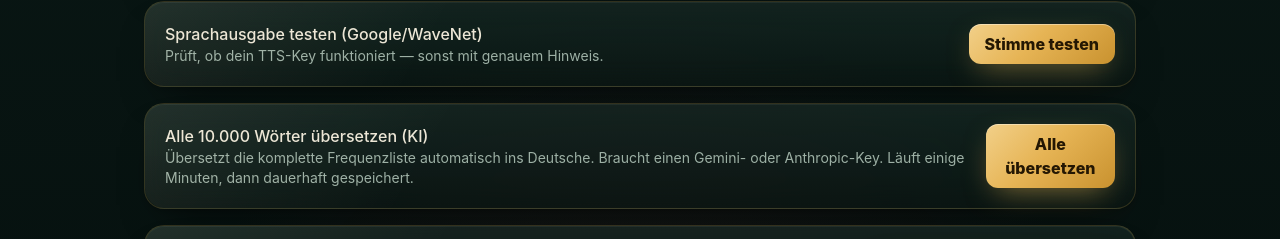
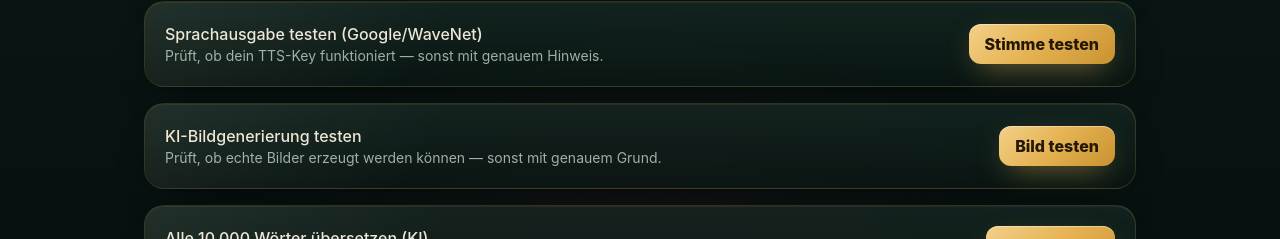
Before and after one commit to vinni03062004-hue/Spanico, a Next.js app: page /admin in a window 1280 px wide. Shown: the part 450-689 px from the top of the page. Built offline with nearby package versions, Linux system fonts and the light colour scheme; no server answers.

Commit message:
Add files via upload

```diff
--- a/src/app/admin/page.tsx
+++ b/src/app/admin/page.tsx
@@ -23,6 +23,14 @@ export default function Admin() {
     try { setTts(await fetch("/api/tts/test").then((r) => r.json())); }
     catch { setTts({ ok: false, message: "Anfrage fehlgeschlagen" }); }
     setTtsBusy(false);
+  }
+  const [img, setImg] = useState<any>(null);
+  const [imgBusy, setImgBusy] = useState(false);
+  async function testImage() {
+    setImgBusy(true); setImg(null);
+    try { setImg(await fetch("/api/image/test").then((r) => r.json())); }
+    catch { setImg({ ok: false, message: "Anfrage fehlgeschlagen" }); }
+    setImgBusy(false);
   }
   async function seed() {
     let offset: number | null = 0;
@@ -121,6 +129,21 @@ export default function Admin() {
         )}
       </div>
 
+      <div className="card p-5">
+        <div className="flex items-center justify-between">
+          <div><p className="font-medium">KI-Bildgenerierung testen</p><p className="label">Prüft, ob echte Bilder erzeugt werden können — sonst mit genauem Grund.</p></div>
+          <button className="btn btn-primary" onClick={testImage} disabled={imgBusy}>{imgBusy ? "…" : "Bild testen"}</button>
+        </div>
+        {img && (
+          <div className={`mt-3 rounded-xl p-3 border text-sm ${img.ok ? "border-good/50 bg-good/10" : "border-bad/40 bg-bad/10"}`}>
+            <p className="font-medium">{img.ok ? "✓ Bildgenerierung funktioniert" : "✗ Bildgenerierung nicht möglich"}</p>
+            {img.status && <p className="text-muted">Status {img.status} · {img.model}</p>}
+            {img.message && <p className="text-muted">{img.message}</p>}
+            {img.hinweis && <p className="text-warn mt-1">→ {img.hinweis}</p>}
+          </div>
+        )}
+      </div>
+
       <div className="card p-5 border-accent/40">
         <div className="flex items-center justify-between">
           <div>
--- a/src/app/api/image/route.ts
+++ b/src/app/api/image/route.ts
@@ -44,11 +44,15 @@ export async function GET(req: NextRequest) {
         generationConfig: { responseModalities: ["TEXT", "IMAGE"] },
       }),
     });
-    if (!res.ok) return new NextResponse(null, { status: 404 });
+    if (!res.ok) {
+      const body = await res.text().catch(() => "");
+      console.error("[image] Gemini", res.status, body.slice(0, 300));
+      return new NextResponse(null, { status: 404 });
+    }
     const data = await res.json();
     const parts = data?.candidates?.[0]?.content?.parts || [];
     const img = parts.find((p: any) => p.inlineData?.data);
-    if (!img) return new NextResponse(null, { status: 404 });
+    if (!img) { console.error("[image] kein Bild in Antwort"); return new NextResponse(null, { status: 404 }); }
 
     const buf = Buffer.from(img.inlineData.data, "base64");
     const ct = img.inlineData.mimeType || "image/png";
--- /dev/null
+++ b/src/app/api/image/test/route.ts
@@ -0,0 +1,45 @@
+// Diagnose der KI-Bildgenerierung: zeigt die echte Google-Fehlermeldung.
+import { NextResponse } from "next/server";
+import { requireUser } from "@/lib/apiUser";
+
+export async function GET() {
+  const u = await requireUser();
+  if ("error" in u) return u.error;
+
+  const key = process.env.GEMINI_API_KEY || process.env.GOOGLE_GEMINI_API_KEY;
+  if (!key) return NextResponse.json({ ok: false, message: "Kein GEMINI_API_KEY gesetzt." });
+
+  const model = process.env.GEMINI_IMAGE_MODEL || "gemini-2.0-flash-preview-image-generation";
+  try {
+    const res = await fetch(`https://generativelanguage.googleapis.com/v1beta/models/${model}:generateContent?key=${key}`, {
+      method: "POST",
+      headers: { "content-type": "application/json" },
+      body: JSON.stringify({
+        contents: [{ role: "user", parts: [{ text: "Eine einfache Illustration von einem Apfel, weißer Hintergrund, kein Text." }] }],
+        generationConfig: { responseModalities: ["TEXT", "IMAGE"] },
+      }),
+    });
+    const body = await res.text();
+    let msg = "";
+    try { msg = JSON.parse(body)?.error?.message || ""; } catch {}
+    const hasImage = body.includes("inlineData") || body.includes("inline_data");
+    return NextResponse.json({
+      ok: res.ok && hasImage,
+      status: res.status,
+      model,
+      message: msg || (hasImage ? "Bild erhalten ✓" : "Kein Bild in der Antwort."),
+      hinweis: hinweis(res.status, msg),
+    });
+  } catch (e: any) {
+    return NextResponse.json({ ok: false, message: e?.message || String(e) });
+  }
+}
+
+function hinweis(status: number, msg: string): string {
+  const m = (msg || "").toLowerCase();
+  if (m.includes("billing") || m.includes("free tier") || m.includes("quota")) return "Bildgenerierung braucht ein aktiviertes Abrechnungskonto (nicht im Gratis-Tier). Emojis bleiben kostenlos.";
+  if (status === 404 || m.includes("not found") || m.includes("not supported")) return "Dieses Modell erzeugt bei deinem Key keine Bilder. Anderes Modell nötig (z.B. imagen) oder Bildgenerierung ist nicht freigeschaltet.";
+  if (status === 400) return "Anfrageformat/Modell passt nicht — Bildausgabe evtl. nicht verfügbar.";
+  if (status === 403) return "Zugriff verweigert — Bildmodell nicht freigeschaltet.";
+  return "Bilderzeugung derzeit nicht möglich — die App nutzt weiter Emojis (kostenlos).";
+}
--- a/src/app/api/tts/route.ts
+++ b/src/app/api/tts/route.ts
@@ -41,7 +41,10 @@ export async function POST(req: NextRequest) {
     await prisma.audioCache.create({
       data: { key, contentType: res.contentType, data: res.audio, chars: text.length },
     });
-  } catch { /* Duplikat/Tabelle fehlt -> ignorieren */ }
+  } catch (e: any) {
+    // Fehler protokollieren (z. B. Tabelle fehlt) statt still zu schlucken.
+    console.error("[tts] AudioCache-Schreibfehler:", e?.message || e);
+  }
 
   return new NextResponse(res.audio, { headers: { "content-type": res.contentType, "x-cache": "miss", "x-provider": res.provider } });
 }
```
